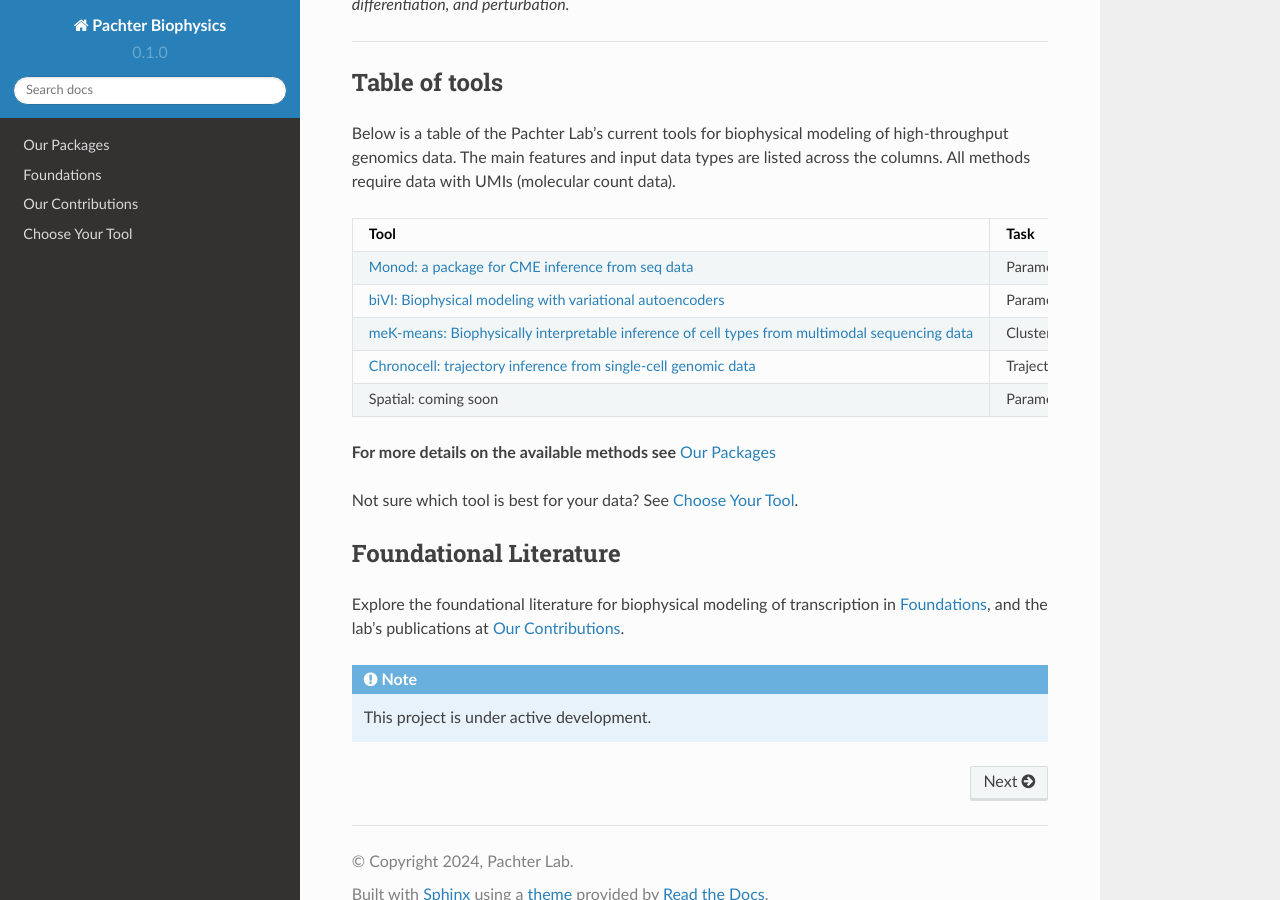
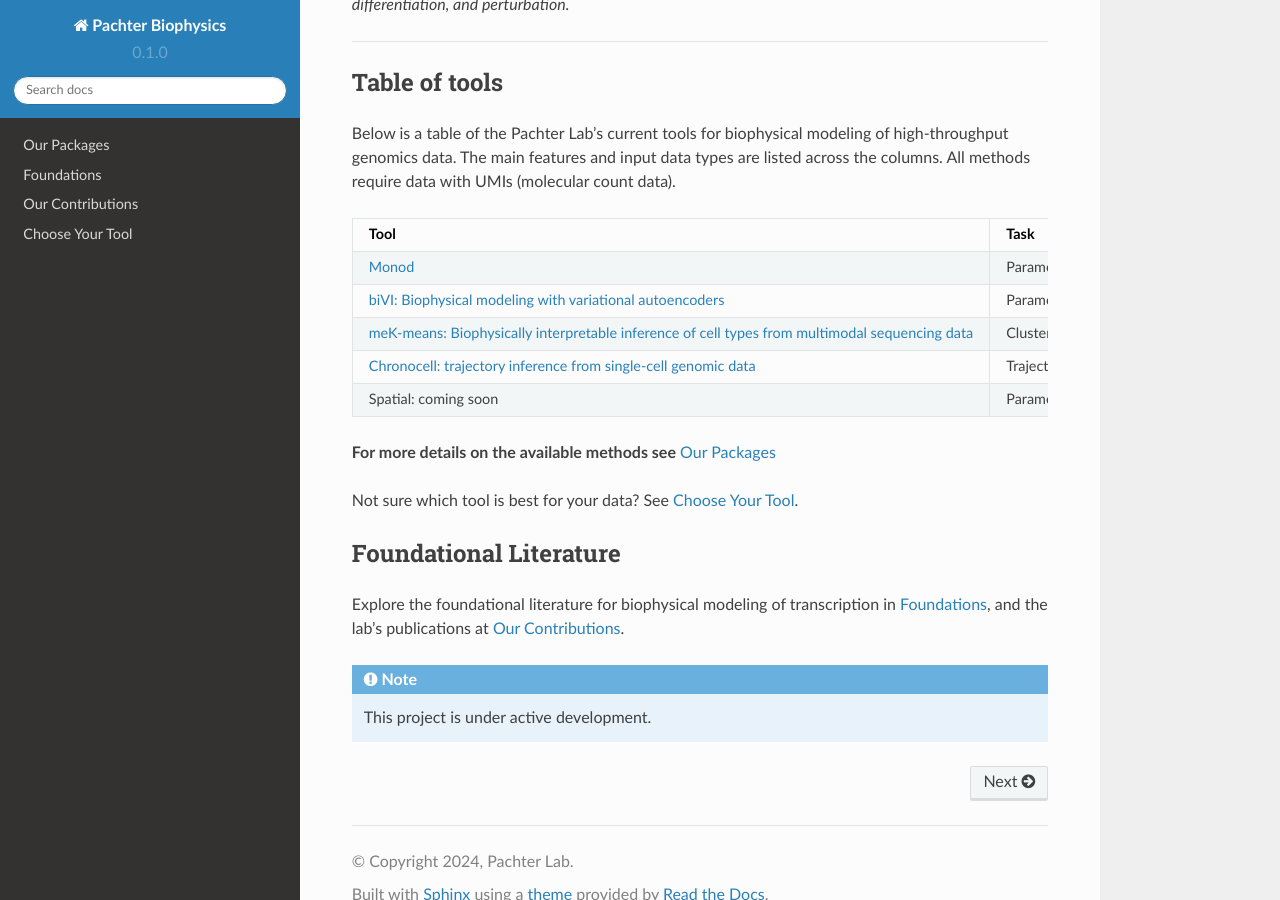
Before and after one commit to pachterlab/biophysics, a Sphinx documentation site: the page built from docs/source/index.rst, in a window 1280 px wide and 900 px high, scrolled down 1055 px. Built offline with Sphinx 7.4.7 and the Read the Docs theme 2.0.0, drawn with Linux system fonts in a browser that asks for light colours; part of the change alters nothing that is shown.

Commit message:
Update index.rst

```diff
--- a/docs/source/index.rst
+++ b/docs/source/index.rst
@@ -25,7 +25,7 @@ All methods require data with UMIs (molecular count data).
 +-------------------------------+--------------------+------------+------------+---------------+------------------+----------+
 | Tool                          | Task               | Resolution | Modalities | Steady State? | Technical Noise? | Language |
 +===============================+====================+============+============+===============+==================+==========+
-| :ref:`monod`                  |Parameter Inference | gene       | U/S RNA    | yes           | yes (3' seq)     | Python   |
+| :ref:`Monod<monod>`           |Parameter Inference | gene       | U/S RNA    | yes           | yes (3' seq)     | Python   |
 +-------------------------------+--------------------+------------+------------+---------------+------------------+----------+
 | :ref:`bivi`                   |Parameter Inference | cell/gene  | U/S RNA    | yes           | coming soon      | Python   |
 +-------------------------------+--------------------+------------+------------+---------------+------------------+----------+
```
